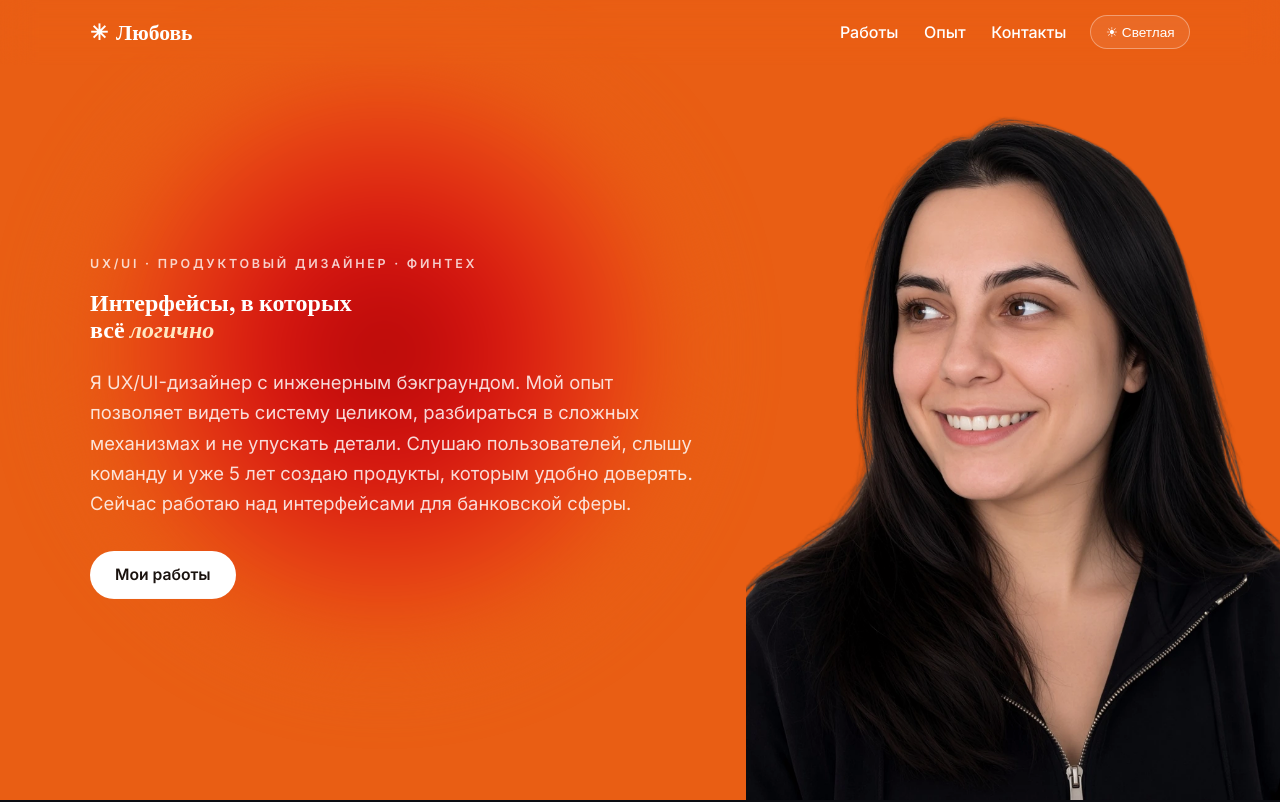
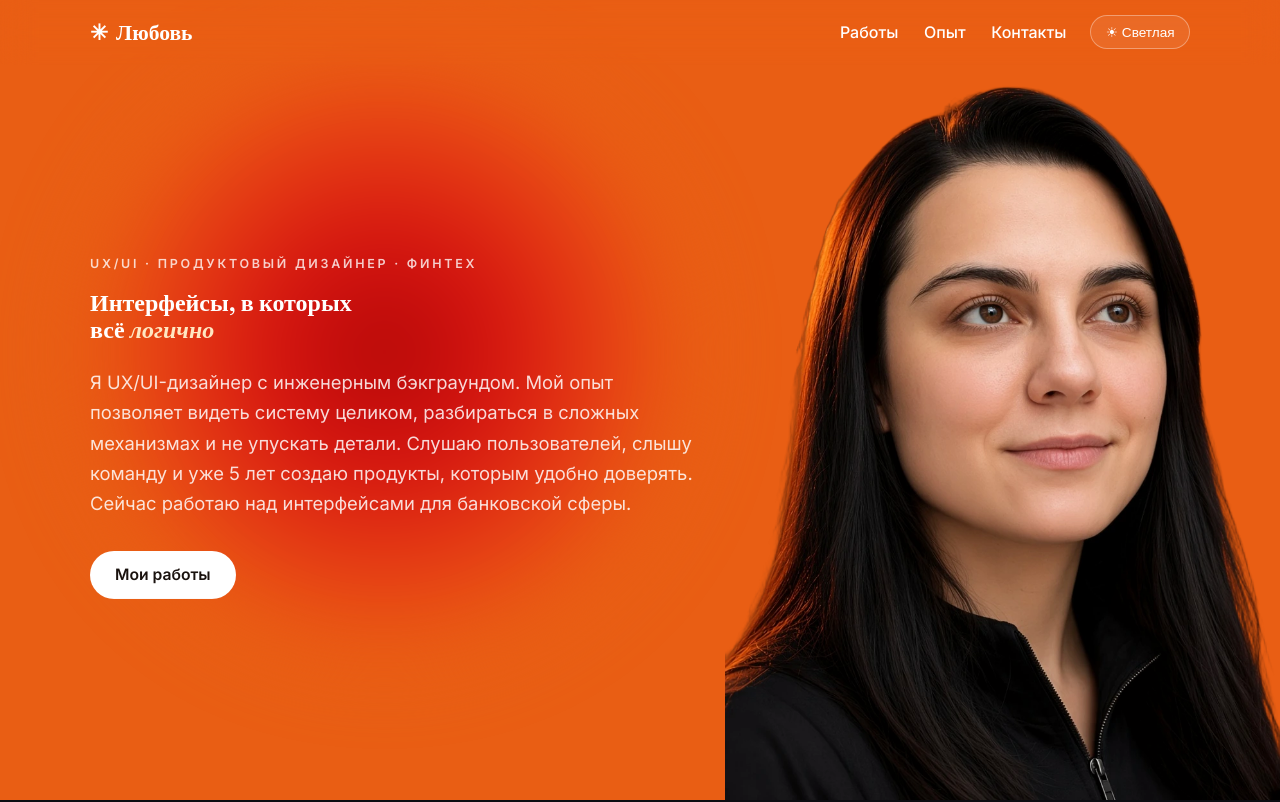
Before and after one commit to lyubov-dotcom/my_website, a React (Vite) app: page /#/ in a window 1280 px wide. Shown: the top 802 px of the page. Built offline with nearby package versions, Linux system fonts and the light colour scheme.

Commit message:
Restore the left-up bust pose with Lyubov’s likeness and a smile
Keep the approved three-quarter angle, match the face to her photos, and replace the stern expression with a warmer smile on a transparent cutout.

Co-authored-by: lyubov-dotcom <lyubov-dotcom@users.noreply.github.com>

```diff
--- a/src/HeroAvatar.css
+++ b/src/HeroAvatar.css
@@ -15,7 +15,7 @@
 
 .hero-avatar-photo {
   display: block;
-  height: 86%;
+  height: 90%;
   width: auto;
   max-width: none;
   object-fit: contain;
--- a/src/components/HeroAvatar.tsx
+++ b/src/components/HeroAvatar.tsx
@@ -1,6 +1,6 @@
 import '../HeroAvatar.css'
 
-const photo = `${import.meta.env.BASE_URL}avatar/lyubov-happy-bust.webp`
+const photo = `${import.meta.env.BASE_URL}avatar/lyubov-pose-smile.webp`
 
 function HeroAvatar() {
   return (
```
Also changed, not shown: public/avatar/lyubov-happy-bust.webp (deleted), public/avatar/lyubov-pose-smile.webp (added).
